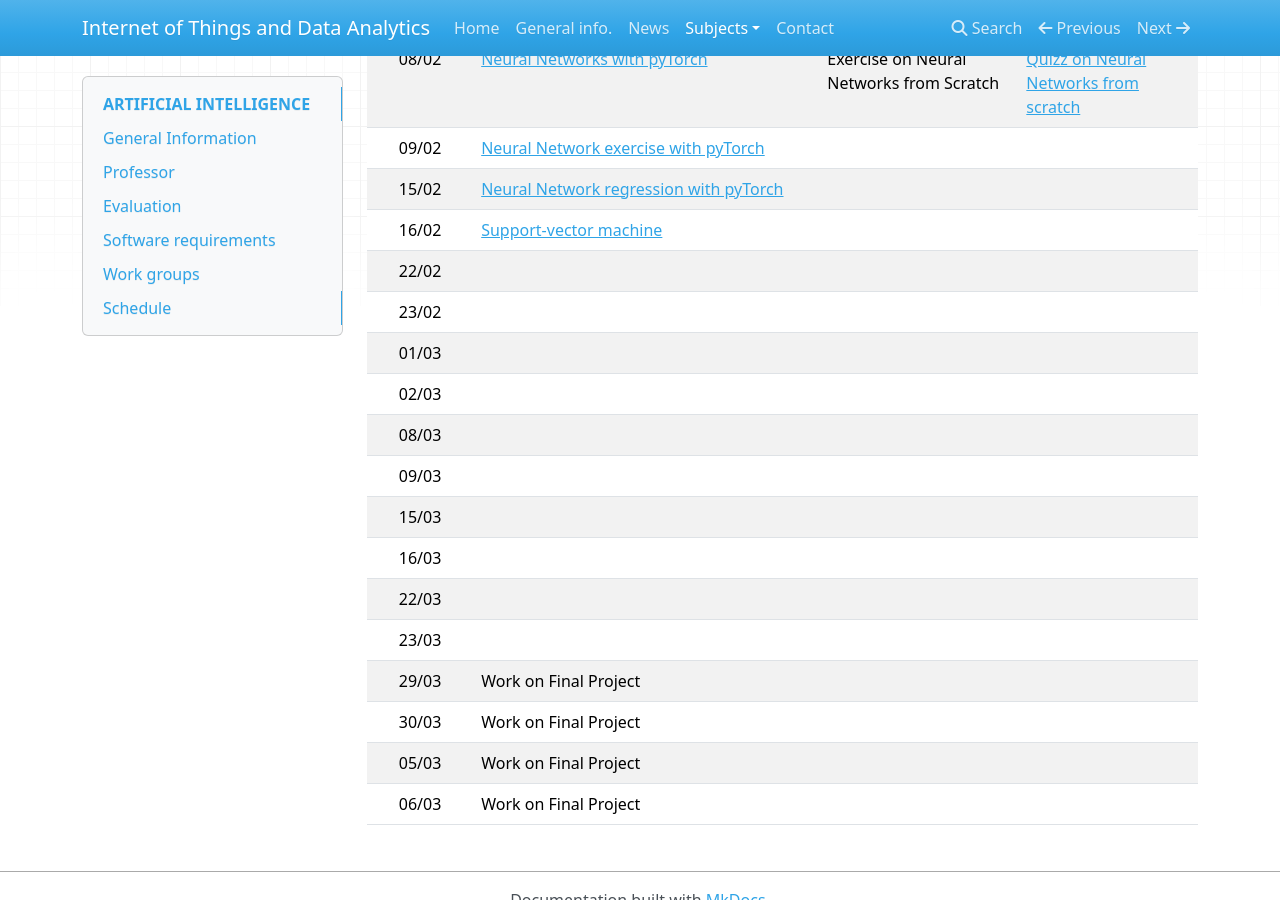
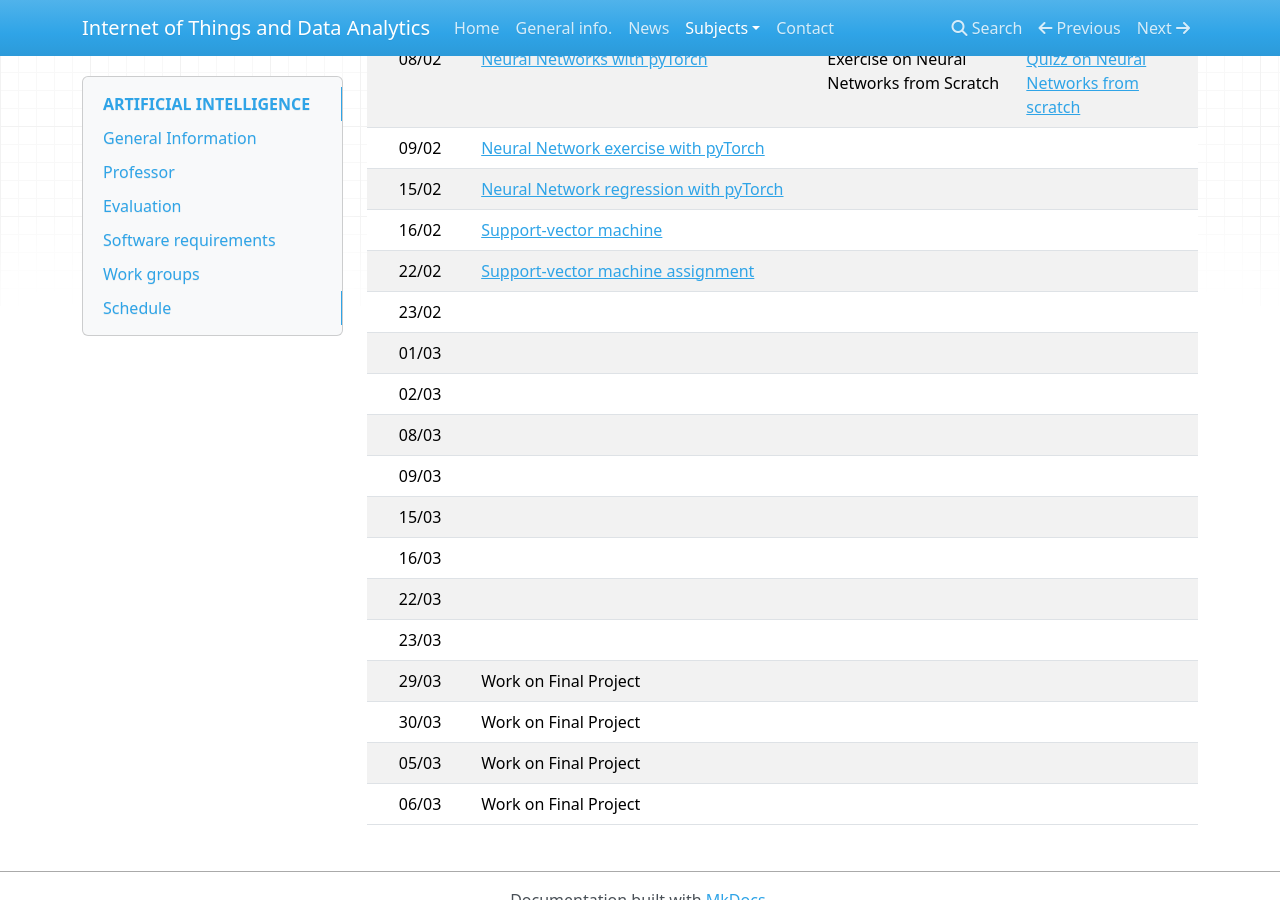
Before and after one commit to iot-da/iot-da.github.io, an MkDocs documentation site: the page built from docs/Subjects/IA/index.md, in a window 1280 px wide and 900 px high, scrolled down 931 px. Built offline with MkDocs 1.6.1, drawn with Linux system fonts in a browser that asks for light colours; nearby versions of some CDN libraries.

Commit message:
svm assignment

```diff
--- a/docs/Subjects/IA/index.md
+++ b/docs/Subjects/IA/index.md
@@ -36,7 +36,7 @@ The groups are the same as for NP1, please check them [here](groups.md)
 |   09/02   | [Neural Network exercise with pyTorch](jupyter/03_exercise.ipynb)                                                                          |                                    |                                             |
 |   15/02   | [Neural Network regression with pyTorch](jupyter/04_regression.ipynb)                                                                           |                                    |                                             |
 |   16/02   | [Support-vector machine](jupyter/05_svm.ipynb)                                                                          |                                    |                                             |
-|   22/02   |                                                                            |                                    |                                             |
+|   22/02   | [Support-vector machine assignment](jupyter/06_svm_multiclass.ipynb)                                                                           |                                    |                                             |
 |   23/02   |                                                                            |                                    |                                             |
 |   01/03   |                                                                            |                                    |                                             |
 |   02/03   |                                                                            |                                    |                                             |
```
Also changed, not shown: docs/Subjects/IA/jupyter/06_svm_multiclass.ipynb (added).
